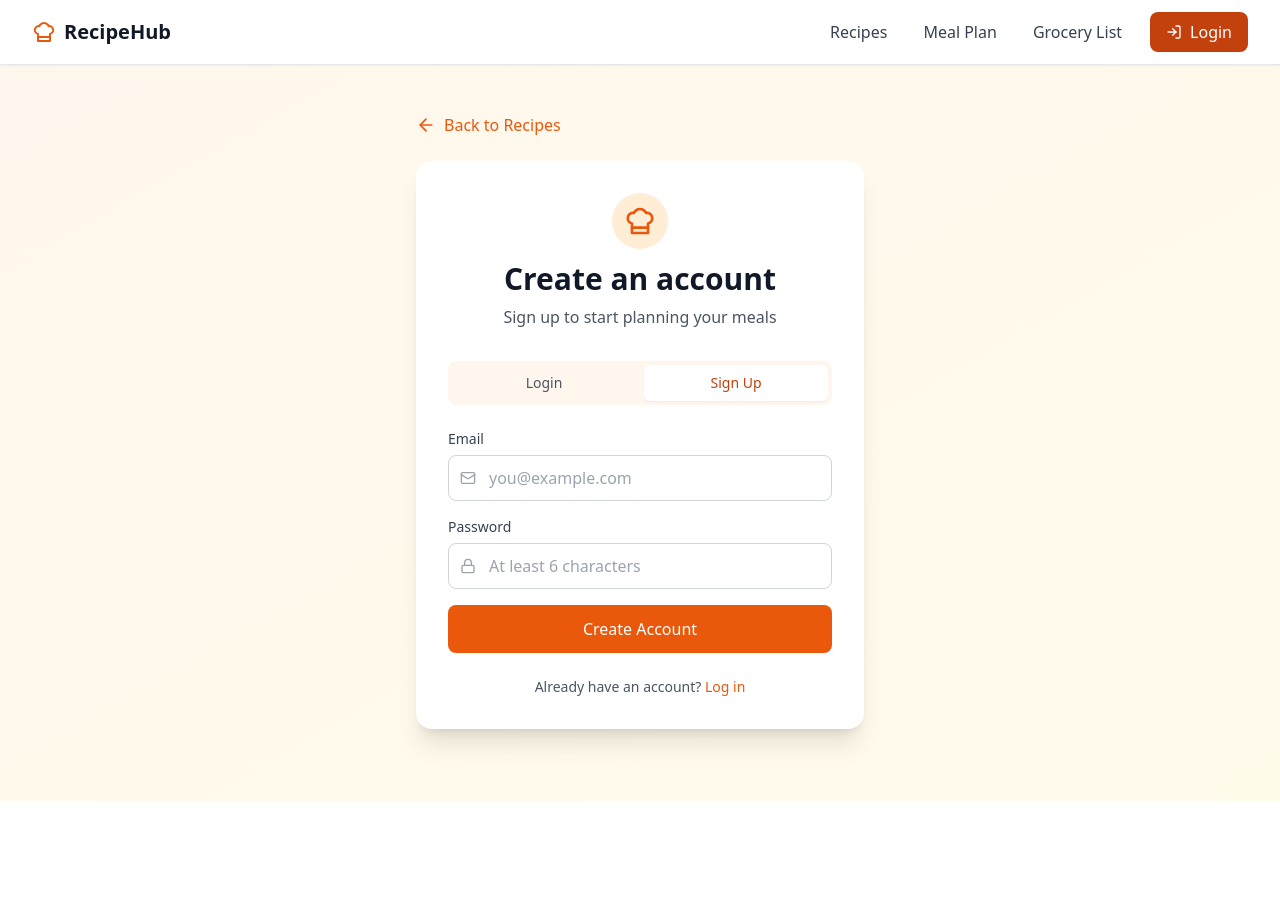
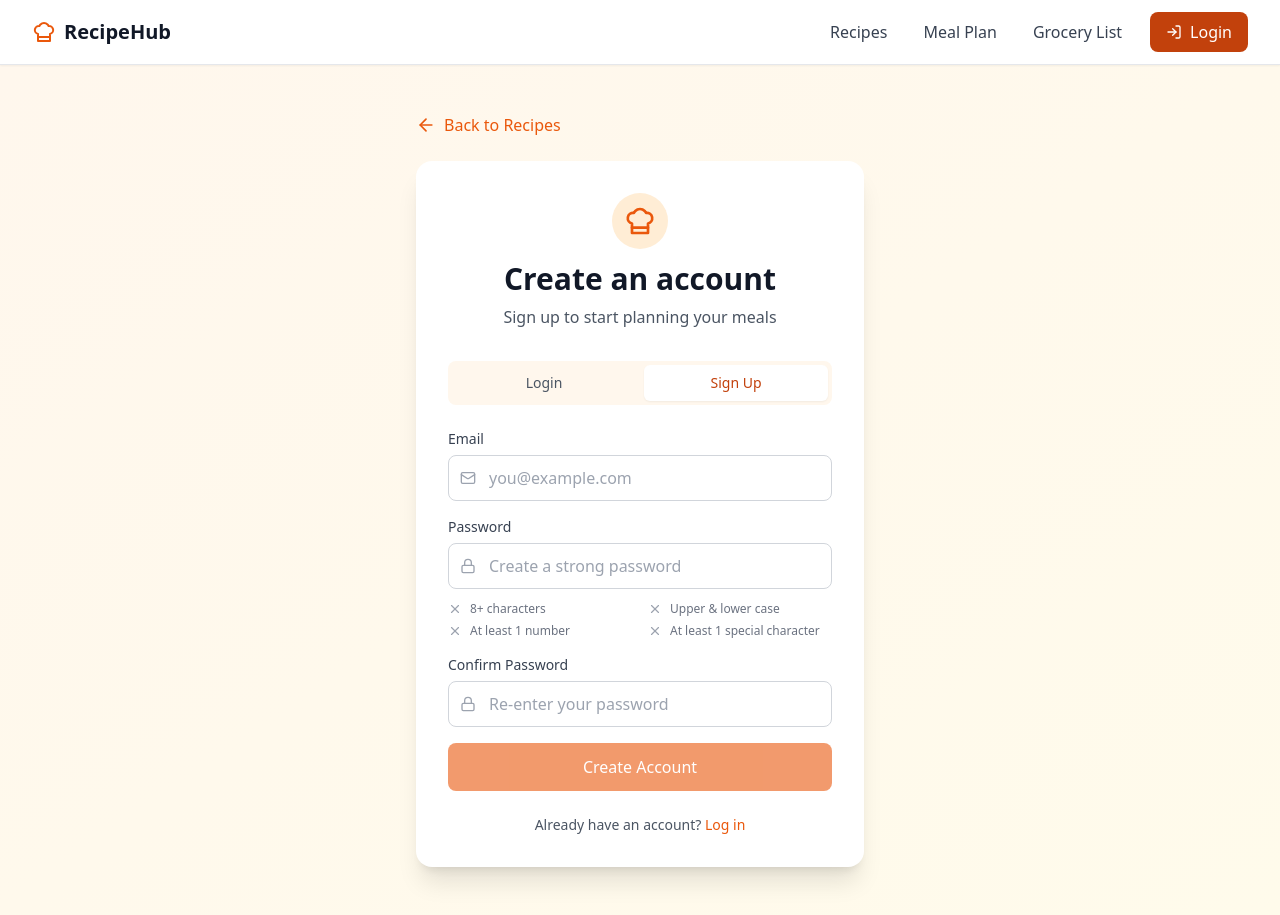
Before and after one commit to Tannerite00/RecipeApp, a React (Vite) app: page /auth in a window 1280 px wide. Both pictures are taken after a click on the button "Sign Up". Before the commit the page ends 801 px from the top, so only its background shows below. Built offline with nearby package versions, Linux system fonts and the light colour scheme; no server answers.

Commit message:
Updated AuthPage.tsx

```diff
--- a/src/pages/AuthPage.tsx
+++ b/src/pages/AuthPage.tsx
@@ -1,25 +1,65 @@
-import { useState } from 'react';
+import { useMemo, useState } from 'react';
 import { useNavigate } from 'react-router-dom';
-import { ChefHat, Mail, Lock, ArrowLeft } from 'lucide-react';
+import { ChefHat, Mail, Lock, ArrowLeft, Check, X } from 'lucide-react';
 import { supabase } from '../lib/supabase';
 
 type Mode = 'login' | 'signup';
+
+const SPECIAL_CHARS = /[`!@#$%^&*()_+\-=\[\]{};':"\\|,.<>\/?~]/;
+const EMAIL_REGEX = /^[^\s@]+@[^\s@]+\.[^\s@]{2,}$/;
+
+const PASSWORD_RULES: { key: string; label: string; test: (v: string) => boolean }[] = [
+  { key: 'length', label: '8+ characters', test: (v) => v.length >= 8 },
+  { key: 'case', label: 'Upper & lower case', test: (v) => /[A-Z]/.test(v) && /[a-z]/.test(v) },
+  { key: 'number', label: 'At least 1 number', test: (v) => /[0-9]/.test(v) },
+  { key: 'special', label: 'At least 1 special character', test: (v) => SPECIAL_CHARS.test(v) },
+];
 
 export function AuthPage() {
   const navigate = useNavigate();
   const [mode, setMode] = useState<Mode>('login');
   const [email, setEmail] = useState('');
   const [password, setPassword] = useState('');
+  const [confirmPassword, setConfirmPassword] = useState('');
   const [loading, setLoading] = useState(false);
   const [error, setError] = useState<string | null>(null);
   const [message, setMessage] = useState<string | null>(null);
+
+  const isEmailValid = EMAIL_REGEX.test(email);
+  const ruleResults = useMemo(
+    () => PASSWORD_RULES.map((r) => ({ ...r, valid: r.test(password) })),
+    [password]
+  );
+  const isPasswordValid = ruleResults.every((r) => r.valid);
+  const isPasswordMatch = password.length > 0 && password === confirmPassword;
+
+  const canSubmit =
+    mode === 'login'
+      ? isEmailValid && password.length > 0
+      : isEmailValid && isPasswordValid && isPasswordMatch;
 
   async function handleSubmit(e: React.FormEvent) {
     e.preventDefault();
     setError(null);
     setMessage(null);
+
+    if (!isEmailValid) {
+      setError('Please enter a valid email address.');
+      return;
+    }
+
+    if (mode === 'signup') {
+      if (!isPasswordValid) {
+        setError('Password does not meet all the requirements.');
+        return;
+      }
+      if (!isPasswordMatch) {
+        setError('Passwords do not match.');
+        return;
+      }
+    }
+
     setLoading(true);
-
     try {
       if (mode === 'signup') {
         const { error } = await supabase.auth.signUp({ email, password });
@@ -41,7 +81,10 @@ export function AuthPage() {
     setMode(newMode);
     setError(null);
     setMessage(null);
+    setConfirmPassword('');
   };
+
+  const showEmailError = email.length > 0 && !isEmailValid;
 
   return (
     <div className="min-h-[calc(100vh-3.5rem)] sm:min-h-[calc(100vh-4rem)] bg-gradient-to-br from-orange-50 to-amber-50 py-8 sm:py-12 px-4 sm:px-6 lg:px-8 flex flex-col items-center">
@@ -94,7 +137,7 @@ export function AuthPage() {
             </button>
           </div>
 
-          <form onSubmit={handleSubmit} className="space-y-4">
+          <form onSubmit={handleSubmit} className="space-y-4" noValidate>
             <div>
               <label htmlFor="email" className="block text-sm font-medium text-gray-700 mb-1.5">
                 Email
@@ -109,9 +152,16 @@ export function AuthPage() {
                   value={email}
                   onChange={(e) => setEmail(e.target.value)}
                   placeholder="you@example.com"
-                  className="w-full pl-10 pr-4 py-2.5 border border-gray-300 rounded-lg focus:outline-none focus:ring-2 focus:ring-orange-500 focus:border-transparent text-sm sm:text-base"
+                  className={`w-full pl-10 pr-4 py-2.5 border rounded-lg focus:outline-none focus:ring-2 focus:border-transparent text-sm sm:text-base ${
+                    showEmailError
+                      ? 'border-red-300 focus:ring-red-500'
+                      : 'border-gray-300 focus:ring-orange-500'
+                  }`}
                 />
               </div>
+              {showEmailError && (
+                <p className="mt-1.5 text-xs text-red-600">Please enter a valid email address.</p>
+              )}
             </div>
 
             <div>
@@ -124,15 +174,65 @@ export function AuthPage() {
                   id="password"
                   type="password"
                   required
-                  minLength={6}
                   autoComplete={mode === 'login' ? 'current-password' : 'new-password'}
                   value={password}
                   onChange={(e) => setPassword(e.target.value)}
-                  placeholder="At least 6 characters"
+                  placeholder={mode === 'signup' ? 'Create a strong password' : 'Your password'}
                   className="w-full pl-10 pr-4 py-2.5 border border-gray-300 rounded-lg focus:outline-none focus:ring-2 focus:ring-orange-500 focus:border-transparent text-sm sm:text-base"
                 />
               </div>
+
+              {mode === 'signup' && (
+                <ul className="mt-3 grid grid-cols-1 sm:grid-cols-2 gap-x-4 gap-y-1.5">
+                  {ruleResults.map((rule) => (
+                    <li
+                      key={rule.key}
+                      className={`flex items-center gap-2 text-xs transition-colors ${
+                        rule.valid ? 'text-green-600' : 'text-gray-500'
+                      }`}
+                    >
+                      {rule.valid ? (
+                        <Check className="w-3.5 h-3.5 flex-shrink-0" />
+                      ) : (
+                        <X className="w-3.5 h-3.5 flex-shrink-0 text-gray-400" />
+                      )}
+                      <span>{rule.label}</span>
+                    </li>
+                  ))}
+                </ul>
+              )}
             </div>
+
+            {mode === 'signup' && (
+              <div>
+                <label
+                  htmlFor="confirmPassword"
+                  className="block text-sm font-medium text-gray-700 mb-1.5"
+                >
+                  Confirm Password
+                </label>
+                <div className="relative">
+                  <Lock className="absolute left-3 top-1/2 -translate-y-1/2 w-4 h-4 text-gray-400" />
+                  <input
+                    id="confirmPassword"
+                    type="password"
+                    required
+                    autoComplete="new-password"
+                    value={confirmPassword}
+                    onChange={(e) => setConfirmPassword(e.target.value)}
+                    placeholder="Re-enter your password"
+                    className={`w-full pl-10 pr-4 py-2.5 border rounded-lg focus:outline-none focus:ring-2 focus:border-transparent text-sm sm:text-base ${
+                      confirmPassword.length > 0 && !isPasswordMatch
+                        ? 'border-red-300 focus:ring-red-500'
+                        : 'border-gray-300 focus:ring-orange-500'
+                    }`}
+                  />
+                </div>
+                {confirmPassword.length > 0 && !isPasswordMatch && (
+                  <p className="mt-1.5 text-xs text-red-600">Passwords do not match.</p>
+                )}
+              </div>
+            )}
 
             {error && (
               <div className="bg-red-50 border border-red-200 text-red-700 text-sm rounded-lg px-4 py-2.5">
@@ -148,7 +248,7 @@ export function AuthPage() {
 
             <button
               type="submit"
-              disabled={loading}
+              disabled={loading || !canSubmit}
               className="w-full bg-orange-600 hover:bg-orange-700 disabled:opacity-60 disabled:cursor-not-allowed text-white font-medium py-2.5 sm:py-3 rounded-lg transition text-sm sm:text-base"
             >
               {loading
```
